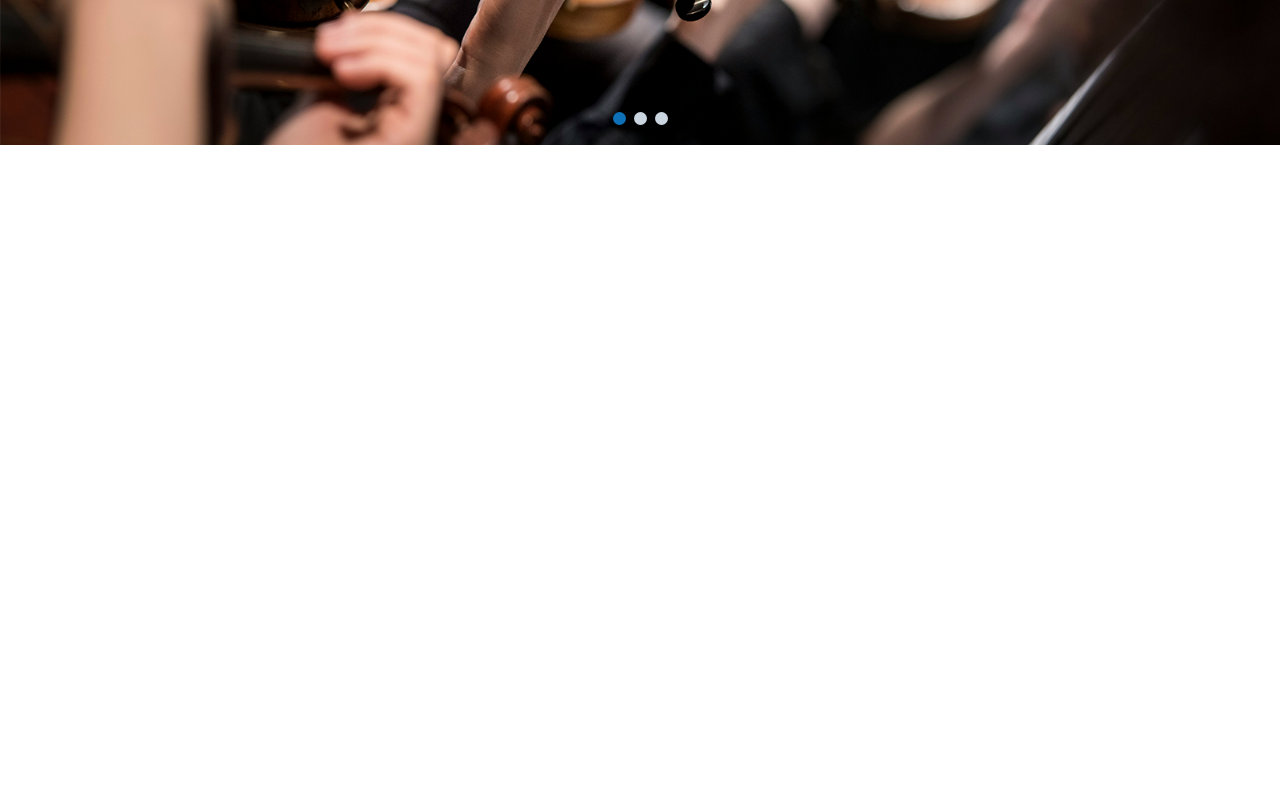
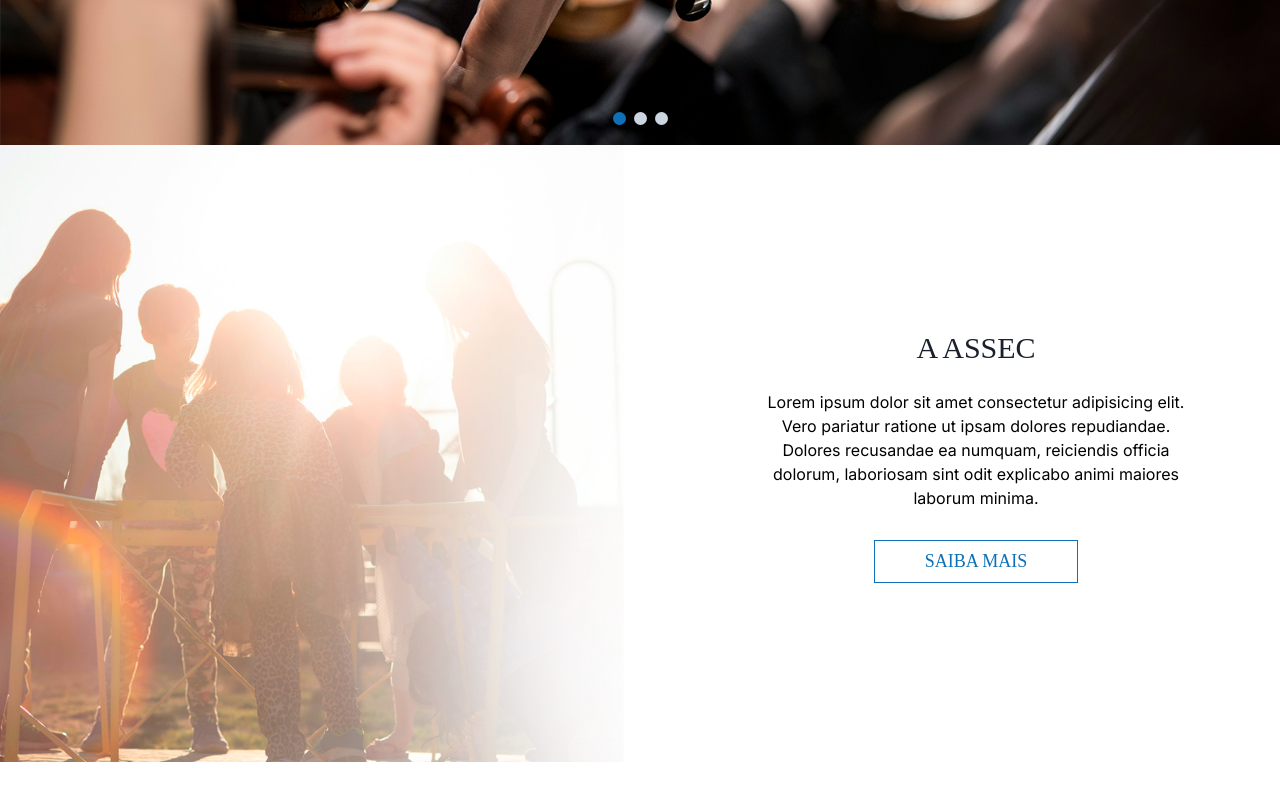
Before and after one commit to devMoisa/Assec-Sorocaba, a Next.js app: page / in a window 1280 px wide. Shown: the part 658-1458 px from the top of the page. Before the commit the page ends 803 px from the top, so only its background shows below. Built offline with nearby package versions, Linux system fonts and the light colour scheme.

Commit message:
feat: save antes de comecar a separar por tamanhos

```diff
--- a/src/app/page.tsx
+++ b/src/app/page.tsx
@@ -7,7 +7,7 @@ export default function Home() {
   return (
     <Flex flexDir={"column"}>
       <Header />
-      {/* <Aassec /> */}
+      <Aassec />
     </Flex>
   );
 }
--- a/src/components/AssecCarousel.tsx
+++ b/src/components/AssecCarousel.tsx
@@ -1,5 +1,5 @@
 import React, { useState } from "react";
-import { Box, Flex, Image, HStack } from "@chakra-ui/react";
+import { Box, Flex, Image, HStack, Container } from "@chakra-ui/react";
 
 export const AssecCarousel = () => {
   const images = [
@@ -20,17 +20,12 @@ export const AssecCarousel = () => {
       maxH="700px"
       overflow="hidden"
       bg={"#000"}
-      width="100%"
       flexDir={"column"}
       justifyItems={"center"}
       alignItems="center"
     >
-      <Box
-        width="100%"
-        display={"flex"}
-        justifyContent={"center"}
-        alignItems={"center"}
-      >
+      <Box display={"flex"} justifyContent={"center"} alignItems={"center"}>
+        <Container maxW={"8xl"} padding={0}>
           <Image
             alt=""
             src="/brownbar_navbar.png"
@@ -47,6 +42,7 @@ export const AssecCarousel = () => {
             zIndex={"1"}
           />
           <Image src={images[currentIndex]} alt={`image-${currentIndex}`} />
+        </Container>
       </Box>
 
       <HStack position="absolute" bottom="20px" spacing={2}>
--- /dev/null
+++ b/src/components/AssecTextScope.tsx
@@ -0,0 +1,58 @@
+import { Button, Flex, Link, Text } from "@chakra-ui/react";
+
+interface IPropsAssecTextScope {
+  title: string;
+  description: string;
+  titleBtn: string;
+  goTo: string;
+}
+
+export const AssecTextScope = ({
+  title,
+  description,
+  titleBtn,
+  goTo,
+}: IPropsAssecTextScope) => {
+  return (
+    <Flex
+      flexDir={"column"}
+      flexWrap={"wrap"}
+      paddingLeft={"5%"}
+      alignItems={"center"}
+    >
+      <Text
+        fontWeight={"400"}
+        fontFamily={"Gotham"}
+        fontSize={{
+          base: "20px",
+          sm: "25px",
+          lg: "30px",
+        }}
+        marginTop={{
+          base: "15%",
+          md: "0",
+        }}
+      >
+        {title}
+      </Text>
+      <Text color={"#000"} mt={"20px"} as={"p"} textAlign={"center"} w={"70%"}>
+        {description}
+      </Text>
+      <Link
+        border={"solid 1px #0e71b8"}
+        paddingLeft={["20px", "40px", "50px"]} // Ajusta para diferentes tamanhos de tela
+        paddingRight={["20px", "40px", "50px"]} // Ajusta para diferentes tamanhos de tela
+        paddingTop={["5px", "6px", "7px"]} // Ajusta para diferentes tamanhos de tela
+        paddingBottom={["5px", "6px", "7px"]} // Ajusta para diferentes tamanhos de tela
+        mt={["20px", "25px", "30px"]} // Ajusta para diferentes tamanhos de tela
+        fontFamily={"Gotham"}
+        fontWeight={"300"}
+        color={"#0e71b8"}
+        fontSize={["14px", "16px", "18px"]} // Ajusta o tamanho da fonte conforme o dispositivo
+        href={goTo}
+      >
+        {titleBtn}
+      </Link>
+    </Flex>
+  );
+};
--- a/src/modules/AAssec.tsx
+++ b/src/modules/AAssec.tsx
@@ -1,38 +1,58 @@
-import { AssecParagraph } from "@/components/AssecParagraph";
-import { AssecTitle } from "@/components/AssecTitle";
-import { Flex, Image } from "@chakra-ui/react";
+import { AssecTextScope } from "@/components/AssecTextScope";
+import { Container, Flex, Image } from "@chakra-ui/react";
 
 export const Aassec = () => {
   return (
-    <Flex bg={"#fff"} flexDir={{ base: "column", md: "row" }}>
-      <Image
-        alt="Thumbnail image representing A ASSEC"
-        src={"/a_assec_thumb.png"}
-        width={{ base: "100%", md: "60%" }} // Adjust width based on screen size
-        height={"auto"}
-        objectFit={"cover"} // Ensures the image covers the available space while maintaining aspect ratio
-      />
-
-      <Flex
-        w={{ base: "100%", md: "40%" }}
-        padding={"70px"}
-        flexDir={"column"}
-        justifyContent={"center"}
-        alignItems={"center"}
+    <Flex
+      bg={"#fff"}
+      justifyContent={"center"}
+      alignItems={"center"}
+      paddingBottom={"50PX"}
+    >
+      <Container
+        maxW={"8xl"}
+        padding={0}
+        display={"flex"}
+        flexDirection={{
+          base: "column",
+          md: "row",
+          lg: "row",
+        }}
+        w={"100%"}
+        justifyContent={"space-between"}
       >
-        <AssecTitle>A ASSEC</AssecTitle>
-        <AssecParagraph
-          style={{
-            marginTop: "20px",
-            textAlign: "center",
+        <Flex
+          className="left"
+          width={{
+            base: "100%",
+            md: "50%",
           }}
         >
-          Lorem ipsum dolor sit amet consectetur adipisicing elit. Recusandae
-          necessitatibus iusto explicabo vitae totam molestiae. Unde reiciendis,
-          enim a repellendus placeat optio similique, perspiciatis ipsa
-          perferendis fuga eum voluptate veritatis?
-        </AssecParagraph>
-      </Flex>
+          <Image
+            src="/a_assec_thumb.png"
+            alt="A ASSEC Image"
+            h={"auto"}
+            w={"100%"}
+          />
+        </Flex>
+        <Flex
+          className="right"
+          width={{
+            base: "100%",
+            md: "50%",
+          }}
+          display={"flex"}
+          justifyContent={"center"}
+          alignItems={"center"}
+        >
+          <AssecTextScope
+            title="A ASSEC"
+            description="Lorem ipsum dolor sit amet consectetur adipisicing elit. Vero pariatur ratione ut ipsam dolores repudiandae. Dolores recusandae ea numquam, reiciendis officia dolorum, laboriosam sint odit explicabo animi maiores laborum minima."
+            titleBtn="SAIBA MAIS"
+            goTo="/"
+          />
+        </Flex>
+      </Container>
     </Flex>
   );
 };
```
Also changed, not shown: public/_image-carousel01.png (added), public/a_assec_thumb.png. Lines whose indentation alone changed are shown as unchanged.
